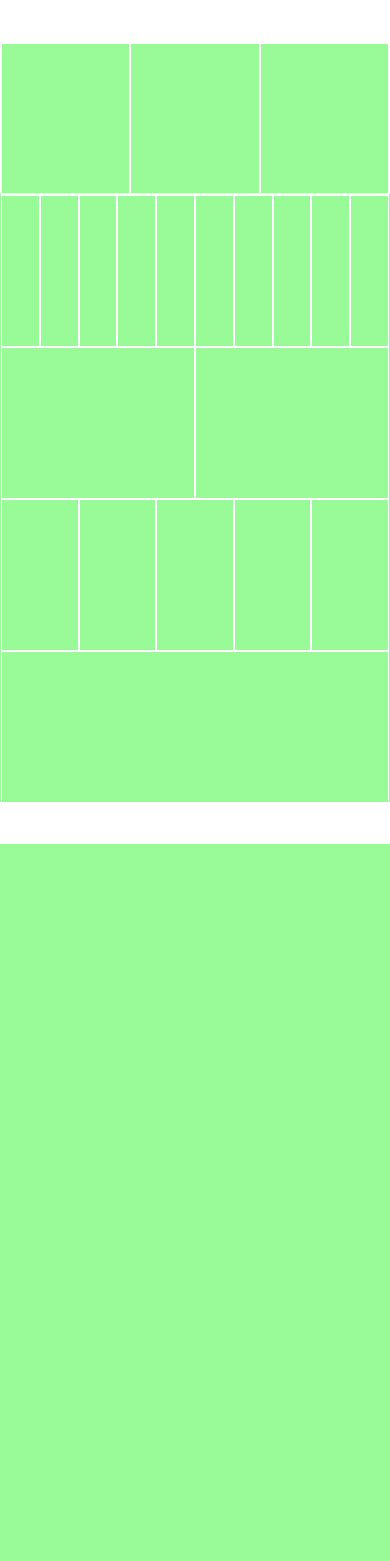
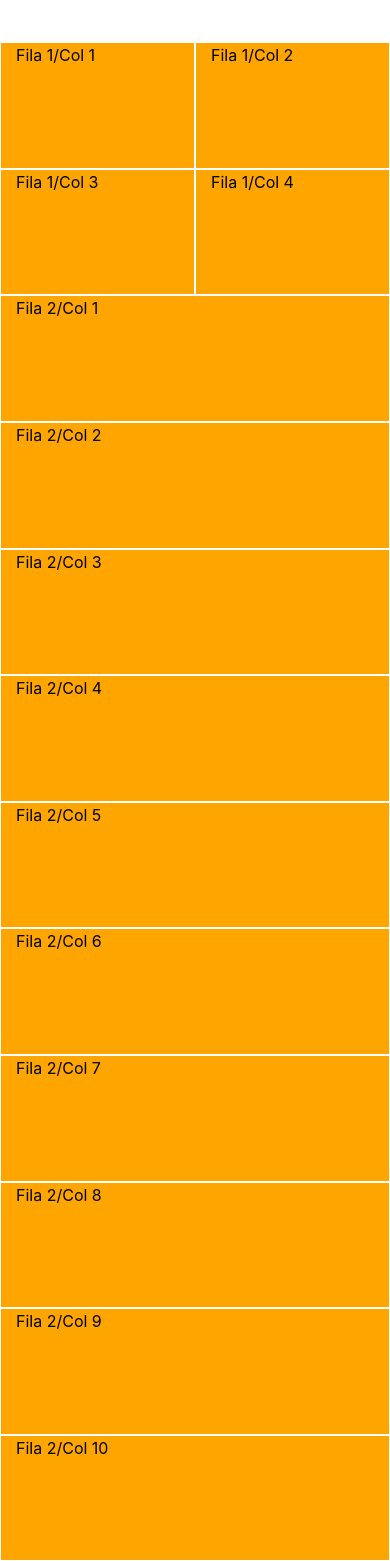
Before and after one commit to OscarRojas0510/derechoExamenImelda, a PHP site: page / in a window 390 px wide. Before the commit the page ends 844 px from the top, so only its background shows below. Run offline with PHP 8.4, Linux system fonts and the light colour scheme.

Commit message:
Reto 2 de bootstrap (responsive ez)

```diff
--- a/css/estilos.css
+++ b/css/estilos.css
@@ -1,11 +1,9 @@
 .container {
-  background-color: palegreen;
-  align-self: center;
-  height: 90vh;
   margin-top: 5vh;
 }
-.col {
+.colorcol {
+  background-color: orange;
   border: solid white 1px;
-  color: palegreen;
-  height: 18vh;
+  color: black;
+  height: 15vh;
 }
--- a/index.html
+++ b/index.html
@@ -21,76 +21,49 @@
         <div class="row align-items-center">
             <div class="col">
                 <div class="row">
-                    <div class="col">
-                        1
+                    <div class="col-6 col-lg col-md-6 colorcol">
+                        Fila 1/Col 1
                     </div>
-                    <div class="col">
-                        1
+                    <div class="col-6 col-lg col-md-6 colorcol">
+                        Fila 1/Col 2
                     </div>
-                    <div class="col">
-                        1
+                    <div class="col-6 col-lg col-md-6 colorcol">
+                        Fila 1/Col 3
+                    </div>
+                    <div class="col-6 col-lg col-md-6 colorcol">
+                        Fila 1/Col 4
                     </div>
                 </div>
                 <div class="row">
-                    <div class="col">
-                        1
+                    <div class="col-md-12 col-lg-6 col-xl colorcol">
+                        Fila 2/Col 1
                     </div>
-                    <div class="col">
-                        1
+                    <div class="col-md-12 col-lg-6 col-xl colorcol">
+                        Fila 2/Col 2
                     </div>
-                    <div class="col">
-                        1
+                    <div class="col-md-12 col-lg-6 col-xl colorcol">
+                        Fila 2/Col 3
                     </div>
-                    <div class="col">
-                        1
+                    <div class="col-md-12 col-lg-6 col-xl colorcol">
+                        Fila 2/Col 4
                     </div>
-                    <div class="col">
-                        1
+                    <div class="col-md-12 col-lg-6 col-xl colorcol">
+                        Fila 2/Col 5
                     </div>
-                    <div class="col">
-                        1
+                    <div class="col-md-12 col-lg-6 col-xl colorcol">
+                        Fila 2/Col 6
                     </div>
-                    <div class="col">
-                        1
+                    <div class="col-md-12 col-lg-6 col-xl colorcol">
+                        Fila 2/Col 7
                     </div>
-                    <div class="col">
-                        1
+                    <div class="col-md-12 col-lg-6 col-xl colorcol">
+                        Fila 2/Col 8
                     </div>
-                    <div class="col">
-                        1
+                    <div class="col-md-12 col-lg-6 col-xl colorcol">
+                        Fila 2/Col 9
                     </div>
-                    <div class="col">
-                        1
-                    </div>
-                </div>
-                <div class="row">
-                    <div class="col">
-                        1
-                    </div>
-                    <div class="col">
-                        1
-                    </div>
-                </div>
-                <div class="row">
-                    <div class="col">
-                        1
-                    </div>
-                    <div class="col">
-                        1
-                    </div>
-                    <div class="col">
-                        1
-                    </div>
-                    <div class="col">
-                        1
-                    </div>
-                    <div class="col">
-                        1
-                    </div>
-                </div>
-                <div class="row">
-                    <div class="col">
-                        1
+                    <div class="col-md-12 col-lg-6 col-xl colorcol">
+                        Fila 2/Col 10
                     </div>
                 </div>
             </div>
```
